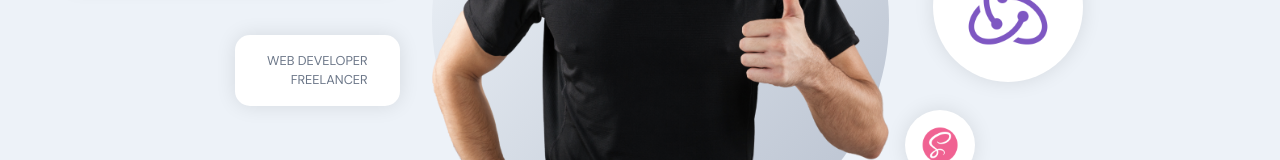
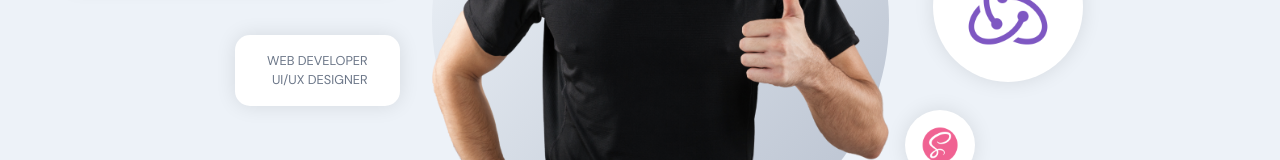
Before and after one commit to alenway/portfolio, a React (Create React App) app in the folder frontend_react/: page / in a window 1280 px wide. Shown: the part 391-551 px from the top of the page. Built offline with nearby package versions, Linux system fonts and the light colour scheme.

Commit message:
header completed

```diff
--- a/frontend_react/src/container/Header/Header.jsx
+++ b/frontend_react/src/container/Header/Header.jsx
@@ -33,7 +33,7 @@ const Header = () => (
 
         <div className="tag-cmp app__flex">
           <p className="p-text">Web Developer</p>
-          <p className="p-text">Freelancer</p>
+          <p className="p-text">UI/UX Designer</p>
         </div>
       </div>
     </motion.div>
```
